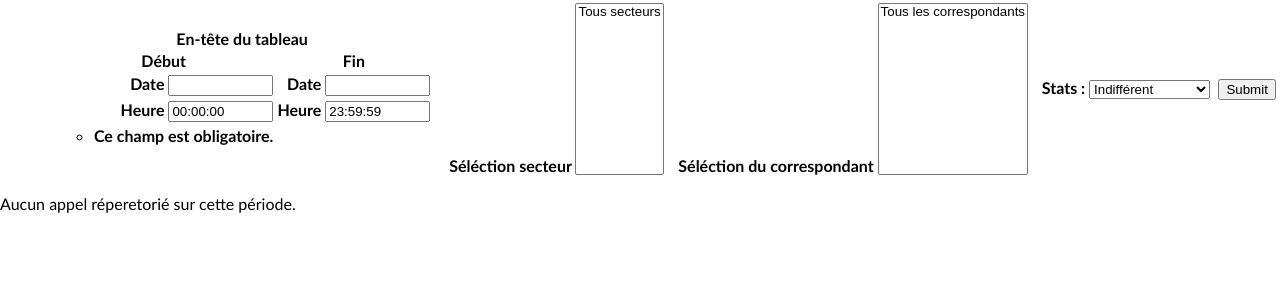
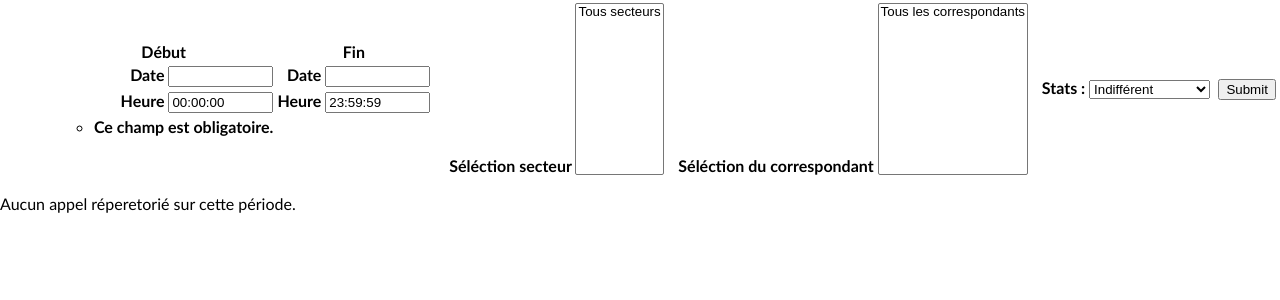
Before and after one commit to bashi-bashot/lilas_centos, a Django app: page /communication/ in a window 1280 px wide. Shown: the part 88-388 px from the top of the page. Run offline with Django 3.2, Linux system fonts and the light colour scheme; some libraries are stand-ins or nearby versions.

Commit message:
mise en commentaire de l'entete

```diff
--- a/LILAS/communication/templates/communication/index.html
+++ b/LILAS/communication/templates/communication/index.html
@@ -33,7 +33,7 @@
                                 {% csrf_token %}
                                 <ul>
                                     <table style="margin:auto;">
-                                        <thead style="text-align: center">  En-tête du tableau
+                                        <thead style="text-align: center">
                                             <tr>
                                                 <th>Début</th>
                                                 <th>Fin</th>
```
